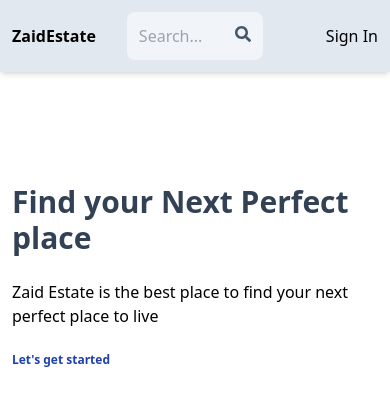
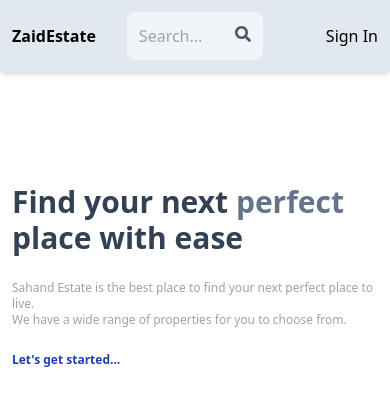
Before and after one commit to Zaid-Ar/ZaidEState, a React (Vite) app in the folder my-project/: page / in a window 390 px wide. Shown: the top 406 px of the page. Built offline with nearby package versions, Linux system fonts and the light colour scheme; no server answers.

Commit message:
Home problem

```diff
--- a/my-project/src/pages/Home.jsx
+++ b/my-project/src/pages/Home.jsx
@@ -1,16 +1,17 @@
-import React, { useEffect, useState } from 'react'
-import { Link } from 'react-router-dom'
-import {Swiper,SwiperSlide} from 'swiper/react'
-import 'swiper/css/bundle'
-import SwiperCore from 'swiper'
-import {Navigation} from 'swiper/modules'
-import ListingItem from '../components/ListingItem'
+import { useEffect, useState } from "react";
+import { Link } from "react-router-dom";
+import { Swiper, SwiperSlide } from "swiper/react";
+import { Navigation } from "swiper/modules";
+import SwiperCore from "swiper";
+import "swiper/css/bundle";
+import ListingItem from "../components/ListingItem";
 
 export default function Home() {
-    const [offerListings, setOfferListings] = useState([]);
-    const [saleListings, setSaleListings] = useState([]);
-    const [rentListings, setRentListings] = useState([]);
-    SwiperCore.use([Navigation])
+  const [offerListings, setOfferListings] = useState([]);
+  const [saleListings, setSaleListings] = useState([]);
+  const [rentListings, setRentListings] = useState([]);
+  SwiperCore.use([Navigation]);
+  console.log(offerListings);
   useEffect(() => {
     const fetchOfferListings = async () => {
       try {
@@ -44,24 +45,30 @@ export default function Home() {
     };
     fetchOfferListings();
   }, []);
-
-
   return (
     <div>
-      <div className="flex flex-col  gap-6 p-28 px-3  max-w6xl mx-auto">
-        <h1 className="text-slate-700 font-bold text-3xl lg:text-6xl ">
-          Find your Next <span>Perfect</span> place
+      {/* top */}
+      <div className="flex flex-col gap-6 p-28 px-3 max-w-6xl mx-auto">
+        <h1 className="text-slate-700 font-bold text-3xl lg:text-6xl">
+          Find your next <span className="text-slate-500">perfect</span>
+          <br />
+          place with ease
         </h1>
-        <div className="">
-          Zaid Estate is the best place to find your next perfect place to live
+        <div className="text-gray-400 text-xs sm:text-sm">
+          Sahand Estate is the best place to find your next perfect place to
+          live.
+          <br />
+          We have a wide range of properties for you to choose from.
         </div>
         <Link
           to={"/search"}
           className="text-xs sm:text-sm text-blue-800 font-bold hover:underline"
         >
-          Let's get started
+          Let's get started...
         </Link>
       </div>
+
+      {/* swiper */}
       <Swiper navigation>
         {offerListings &&
           offerListings.length > 0 &&
@@ -78,16 +85,19 @@ export default function Home() {
             </SwiperSlide>
           ))}
       </Swiper>
+
+      {/* listing results for offer, sale and rent */}
+
       <div className="max-w-6xl mx-auto p-3 flex flex-col gap-8 my-10">
         {offerListings && offerListings.length > 0 && (
           <div className="">
-            <div className="">
+            <div className="my-3">
               <h2 className="text-2xl font-semibold text-slate-600">
                 Recent offers
               </h2>
               <Link
                 className="text-sm text-blue-800 hover:underline"
-                to={`/search/offer=true`}
+                to={"/search?offer=true"}
               >
                 Show more offers
               </Link>
@@ -101,13 +111,13 @@ export default function Home() {
         )}
         {rentListings && rentListings.length > 0 && (
           <div className="">
-            <div className="">
+            <div className="my-3">
               <h2 className="text-2xl font-semibold text-slate-600">
                 Recent places for rent
               </h2>
               <Link
                 className="text-sm text-blue-800 hover:underline"
-                to={`/search?type=rent`}
+                to={"/search?type=rent"}
               >
                 Show more places for rent
               </Link>
@@ -121,19 +131,19 @@ export default function Home() {
         )}
         {saleListings && saleListings.length > 0 && (
           <div className="">
-            <div className="">
+            <div className="my-3">
               <h2 className="text-2xl font-semibold text-slate-600">
                 Recent places for sale
               </h2>
               <Link
                 className="text-sm text-blue-800 hover:underline"
-                to={`/search?type=sale`}
+                to={"/search?type=sale"}
               >
-                Show more places for rent
+                Show more places for sale
               </Link>
             </div>
             <div className="flex flex-wrap gap-4">
-              {offerListings.map((listing) => (
+              {saleListings.map((listing) => (
                 <ListingItem listing={listing} key={listing._id} />
               ))}
             </div>
```
Also changed, not shown: my-project/src/App.jsx (+11 -11 lines).
